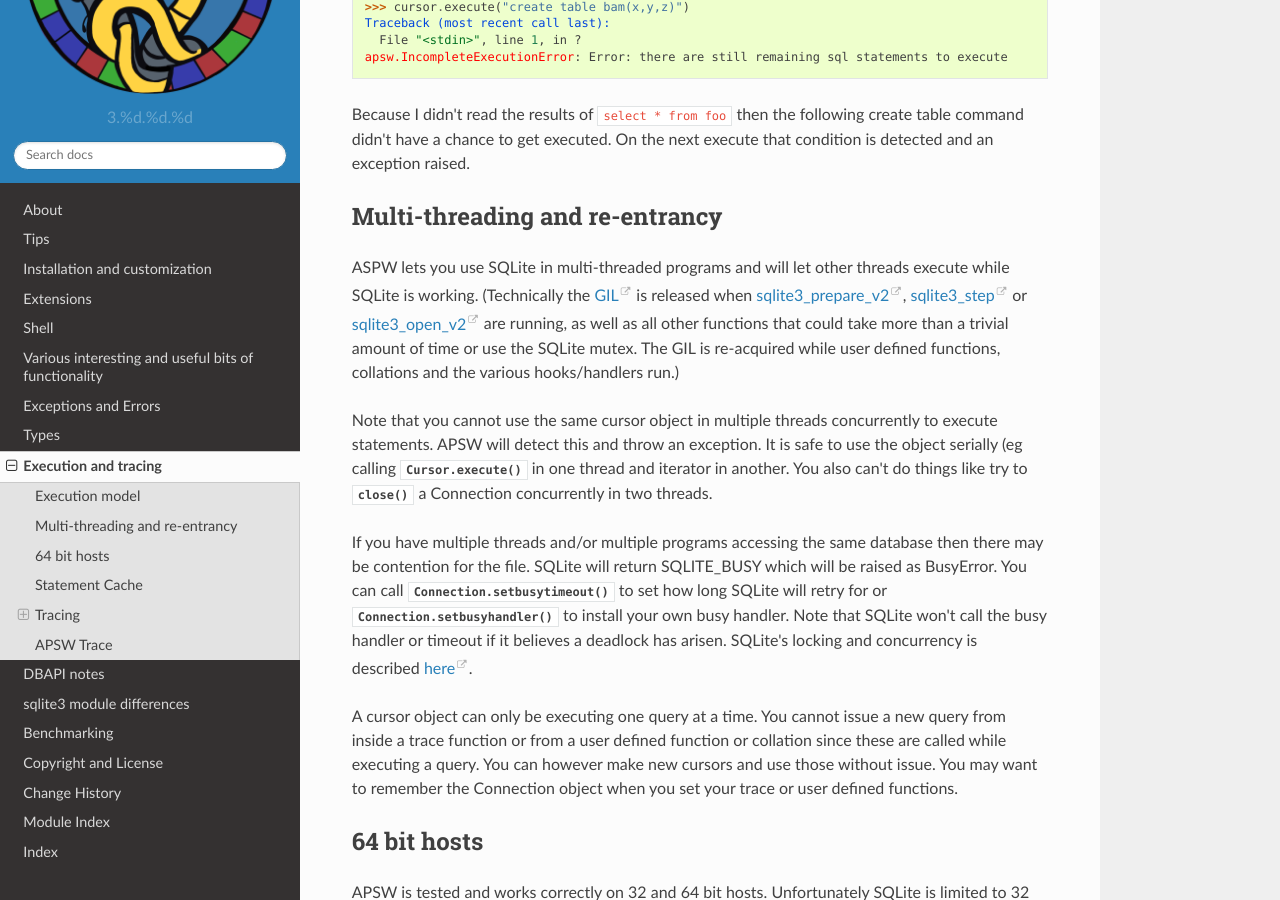
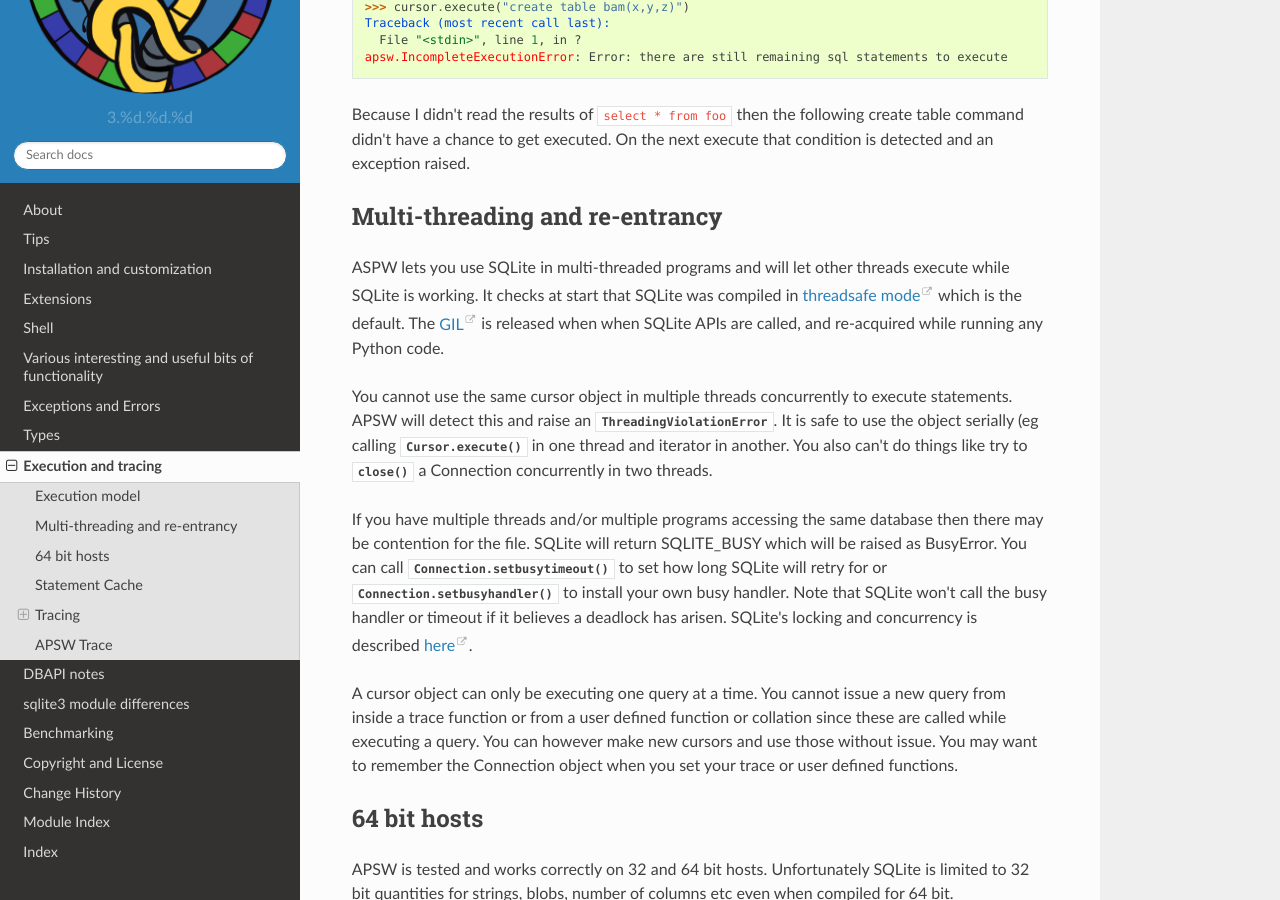
Before and after one commit to rogerbinns/apsw, a Sphinx documentation site: the page built from doc/execution.rst, in a window 1280 px wide and 900 px high, scrolled down 656 px. Built offline with Sphinx 7.4.7 and the Read the Docs theme 2.0.0, drawn with Linux system fonts in a browser that asks for light colours; pages that are not in the unit, such as notebooks, are missing from menus; the version number is read from the project's files by our own code.

Commit message:
Simplify multithreading text
Refs #468

```diff
--- a/doc/execution.rst
+++ b/doc/execution.rst
@@ -43,19 +43,18 @@ Multi-threading and re-entrancy
 ===============================
 
 ASPW lets you use SQLite in multi-threaded programs and will let other
-threads execute while SQLite is working.  (Technically the `GIL
-<http://www.python.org/doc/2.3.4/api/threads.html>`_ is released when
-`sqlite3_prepare_v2 <https://sqlite.org/c3ref/prepare.html>`_,
-`sqlite3_step <https://sqlite.org/c3ref/step.html>`_ or
-`sqlite3_open_v2 <https://sqlite.org/c3ref/open.html>`_ are running, as
-well as all other functions that could take more than a trivial amount
-of time or use the SQLite mutex. The GIL is re-acquired while user
-defined functions, collations and the various hooks/handlers run.)
+threads execute while SQLite is working.  It checks at start that
+SQLite was compiled in `threadsafe mode
+<https://www.sqlite.org/threadsafe.html>`__ which is the default.  The
+`GIL
+<https://docs.python.org/3/glossary.html#term-global-interpreter-lock>`_
+is released when when SQLite APIs are called, and re-acquired while
+running any Python code.
 
-Note that you cannot use the same cursor object in multiple threads
-concurrently to execute statements. APSW will detect this and throw an
-exception. It is safe to use the object serially (eg calling
-:meth:`Cursor.execute` in one thread and iterator in
+You cannot use the same cursor object in multiple threads concurrently
+to execute statements. APSW will detect this and raise an
+:exc:`ThreadingViolationError`. It is safe to use the object serially
+(eg calling :meth:`Cursor.execute` in one thread and iterator in
 another. You also can't do things like try to
 :meth:`~Connection.close` a Connection concurrently in two threads.
 
```
